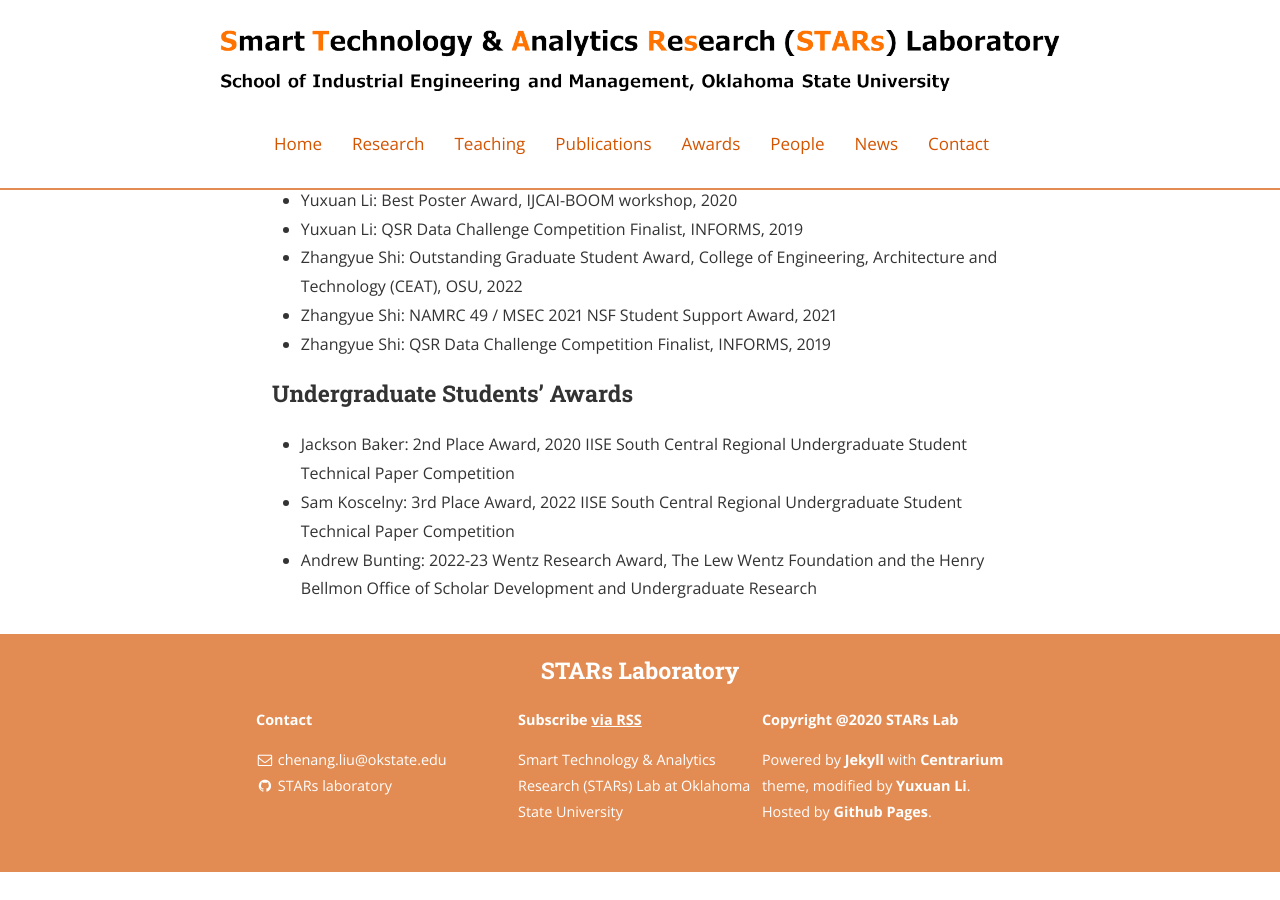
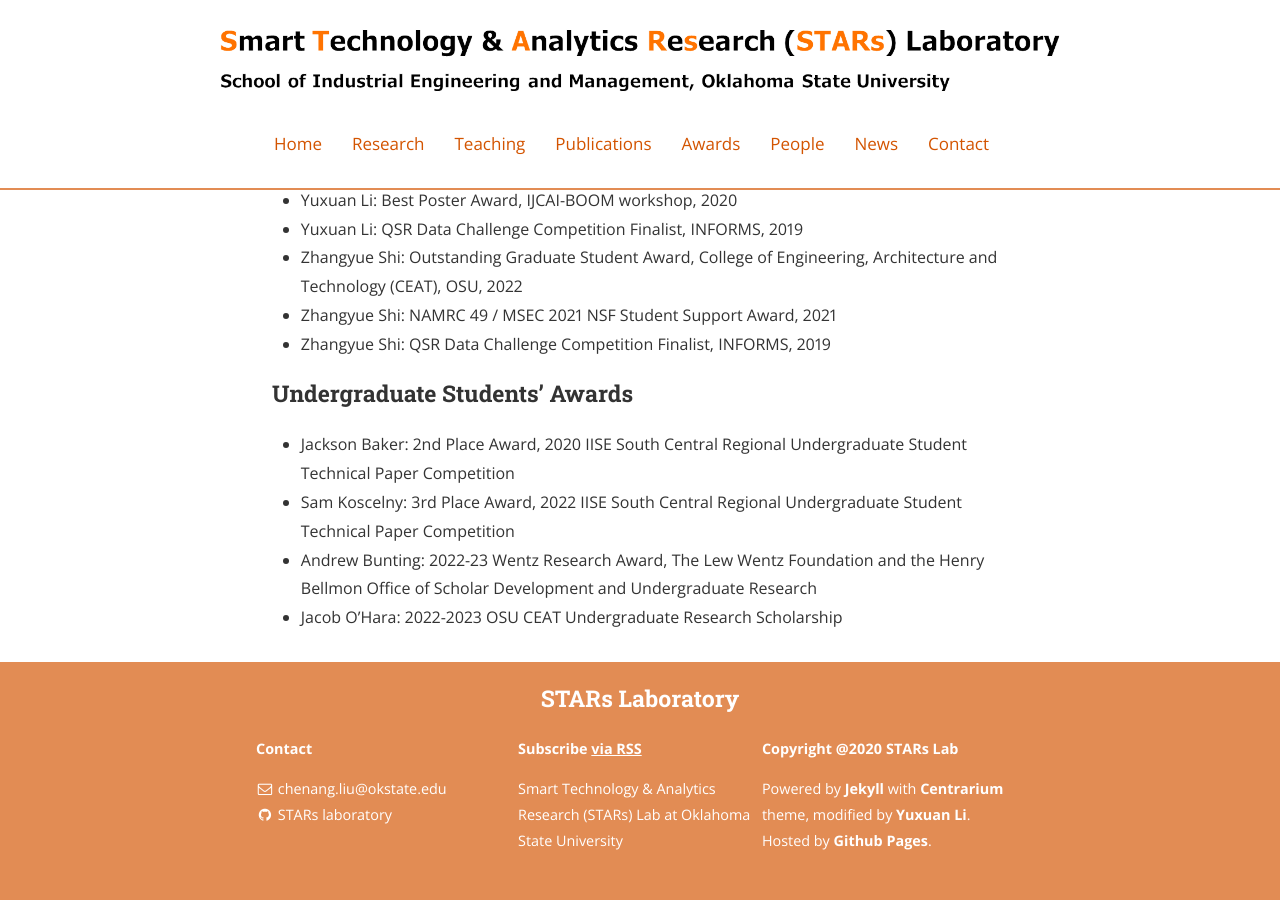
Before and after one commit to stars-laboratory/stars-laboratory.github.io, a Jekyll site: the page built from EHonorsandAwards.md, in a window 1280 px wide and 900 px high, scrolled down 621 px. Built offline with Jekyll 4.4.1, drawn with Linux system fonts in a browser that asks for light colours; nearby versions of some CDN libraries; before the commit the page ends 1493 px from its top, so only the background shows below that.

Commit message:
Update EHonorsandAwards.md

```diff
--- a/EHonorsandAwards.md
+++ b/EHonorsandAwards.md
@@ -36,3 +36,4 @@ main_nav: true
 * Jackson Baker: 2nd Place Award, 2020 IISE South Central Regional Undergraduate Student Technical Paper Competition
 * Sam Koscelny: 3rd Place Award, 2022 IISE South Central Regional Undergraduate Student Technical Paper Competition
 * Andrew Bunting: 2022-23 Wentz Research Award, The Lew Wentz Foundation and the Henry Bellmon Office of Scholar Development and Undergraduate Research
+* Jacob O’Hara: 2022-2023 OSU CEAT Undergraduate Research Scholarship
```
